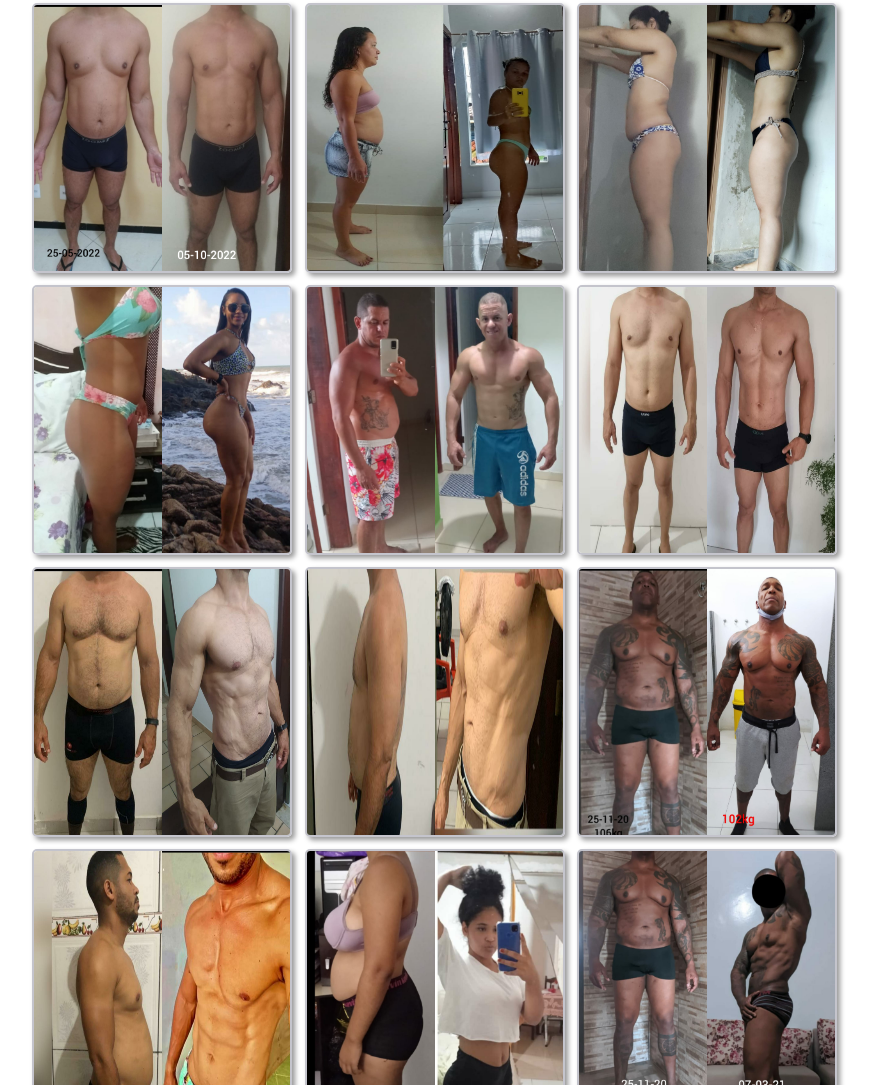
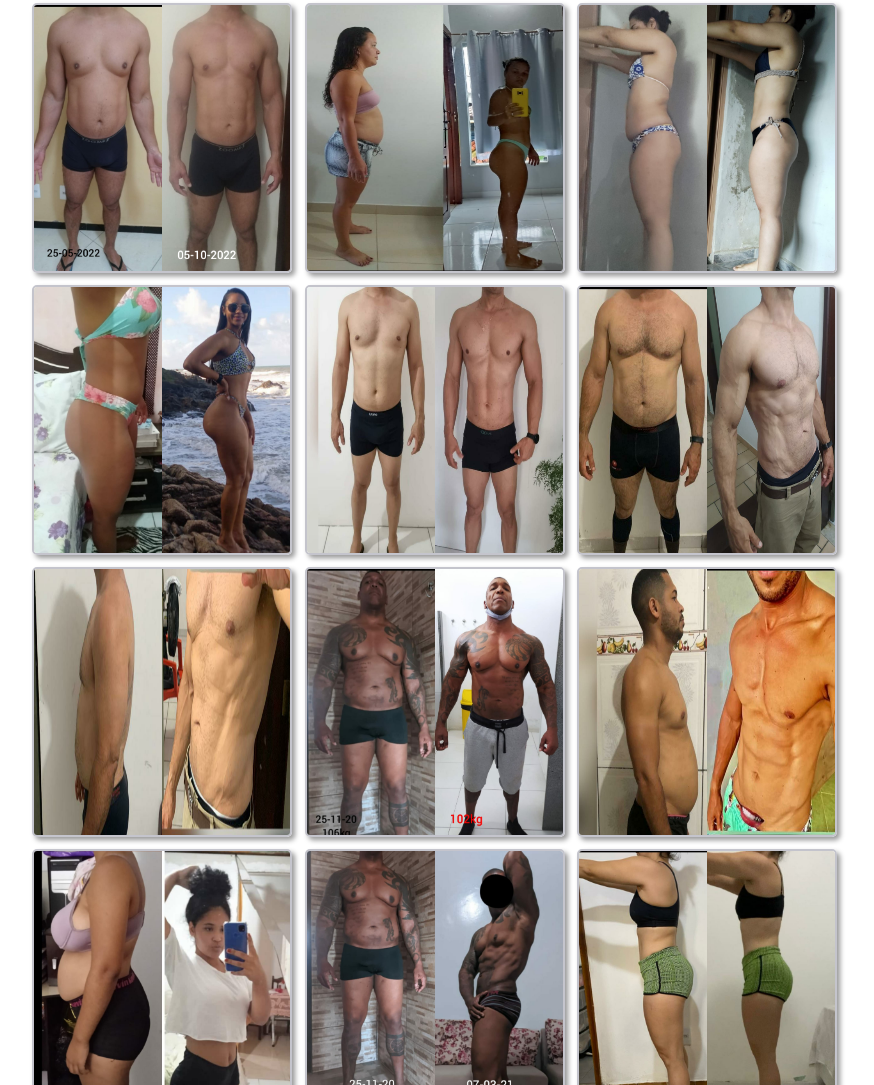
Before and after one commit to allanramalho/consultoriaonline, a plain HTML site: page index.html in a window 1280 px wide. Shown: the part 2312-3397 px from the top of the page, without its empty margins (100-974 px from the left). Drawn offline with Linux system fonts and the light colour scheme.

Commit message:
Remoção da galeria/img05

```diff
--- a/index.html
+++ b/index.html
@@ -349,7 +349,6 @@
                 <img src="./assets/img/img02.jpeg" alt="Fotos comparativas antes e atual do resultado da aluna">
                 <img src="./assets/img/img03.jpeg" alt="Fotos comparativas antes e atual do resultado da aluna">
                 <img src="./assets/img/img04.jpeg" alt="Fotos comparativas antes e atual do resultado da aluna">
-                <img src="./assets/img/img05.jpeg" alt="Fotos comparativas antes e atual do resultado do aluno">
                 <img src="./assets/img/img06.jpeg" alt="Fotos comparativas antes e atual do resultado do aluno">
                 <img src="./assets/img/img07.jpeg" alt="Fotos comparativas antes e atual do resultado do aluno">
                 <img src="./assets/img/img09.jpeg" alt="Fotos comparativas antes e atual do resultado do aluno">
```
Also changed, not shown: assets/img/img05.jpeg (deleted).
